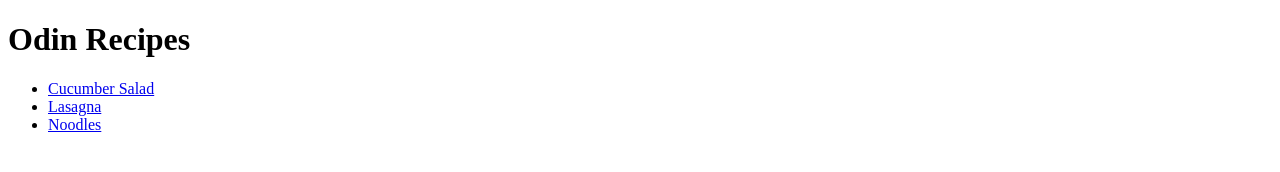
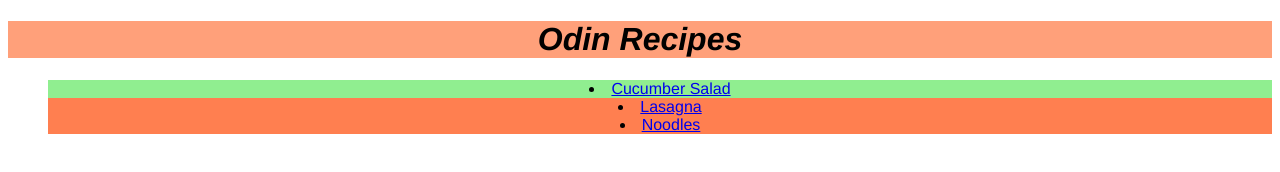
Before and after one commit to dave-grave/TOP-1, a plain HTML site: page index.html in a window 1280 px wide. Drawn offline with Linux system fonts and the light colour scheme.

Commit message:
create styles.css

```diff
--- a/index.html
+++ b/index.html
@@ -2,15 +2,16 @@
 <html>
 <head>
     <meta charset="UTF-8" />
+    <link rel="stylesheet" href="styles.css">
     <title>odin recipes</title>
 </head>
 
 <body>
-    <h1>Odin Recipes</h1>
+    <h1 class="title">Odin Recipes</h1>
     <ul>
-        <li><a href="recipes/cucumber-salad.html">Cucumber Salad</a></li>
-        <li><a href="recipes/lasagna.html">Lasagna</a></li>
-        <li><a href="recipes/noodles.html">Noodles</a></li>
+        <li id="finished"><a href="recipes/cucumber-salad.html">Cucumber Salad</a></li>
+        <li class="unfinished"><a href="recipes/lasagna.html">Lasagna</a></li>
+        <li class="unfinished"><a href="recipes/noodles.html">Noodles</a></li>
     </ul>
 </body>
 </html>
--- /dev/null
+++ b/styles.css
@@ -0,0 +1,22 @@
+* {
+    font-family: "Helvetica", "Times New Roman", sans-serif;
+    text-align: center;
+}
+
+.title {
+    font-weight: bold;
+    font-style: italic;
+    background: lightsalmon;
+}
+
+ul, ol {
+    list-style-position: inside;
+}
+
+#finished {
+    background: lightgreen;
+}
+
+.unfinished {
+    background: coral;
+}
```
Also changed, not shown: recipes/cucumber-salad.html (+2 -1 lines), recipes/lasagna.html (+3 -1 lines), recipes/noodles.html (+3 -1 lines).
